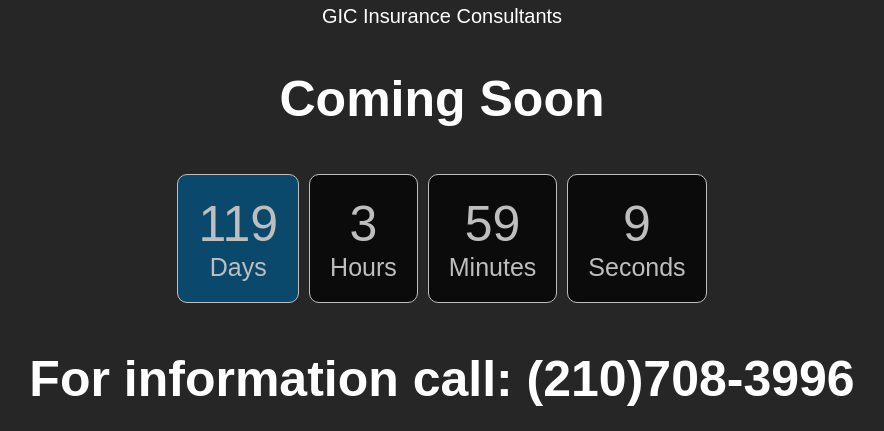
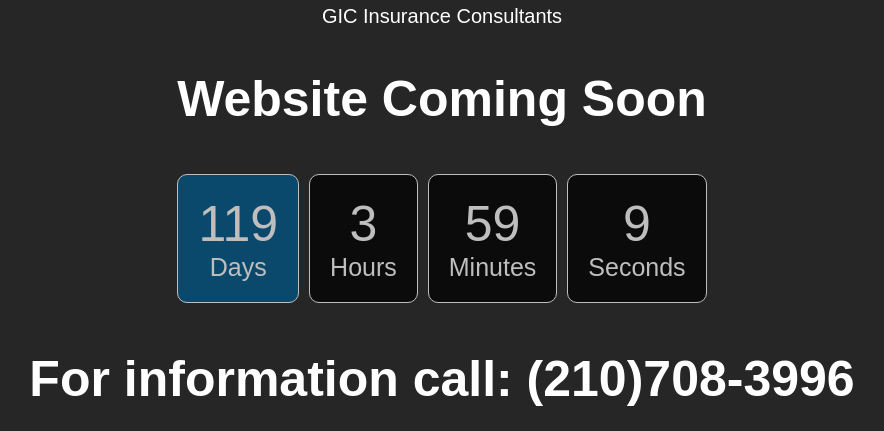
Before and after one commit to ericvasquez/comingsoon, a plain HTML site: page index.html in a window 1280 px wide. Shown: the part 369-800 px from the top of the page, without its empty margins (198-1082 px from the left). Drawn offline with Linux system fonts and the light colour scheme.

Commit message:
changed message

```diff
--- a/index.html
+++ b/index.html
@@ -11,7 +11,7 @@
         <div class="landing-inner">
             <img src="img/New.GIC.Logo.png" alt="GIC Logo">
             <p>GIC Insurance Consultants</p>
-            <h1>Coming Soon</h1>
+            <h1>Website Coming Soon</h1>
             <!-- Placeholder for countdown -->
             <div class="countdown"></div>
             <h1>For information call: (210)708-3996</h1>
```
